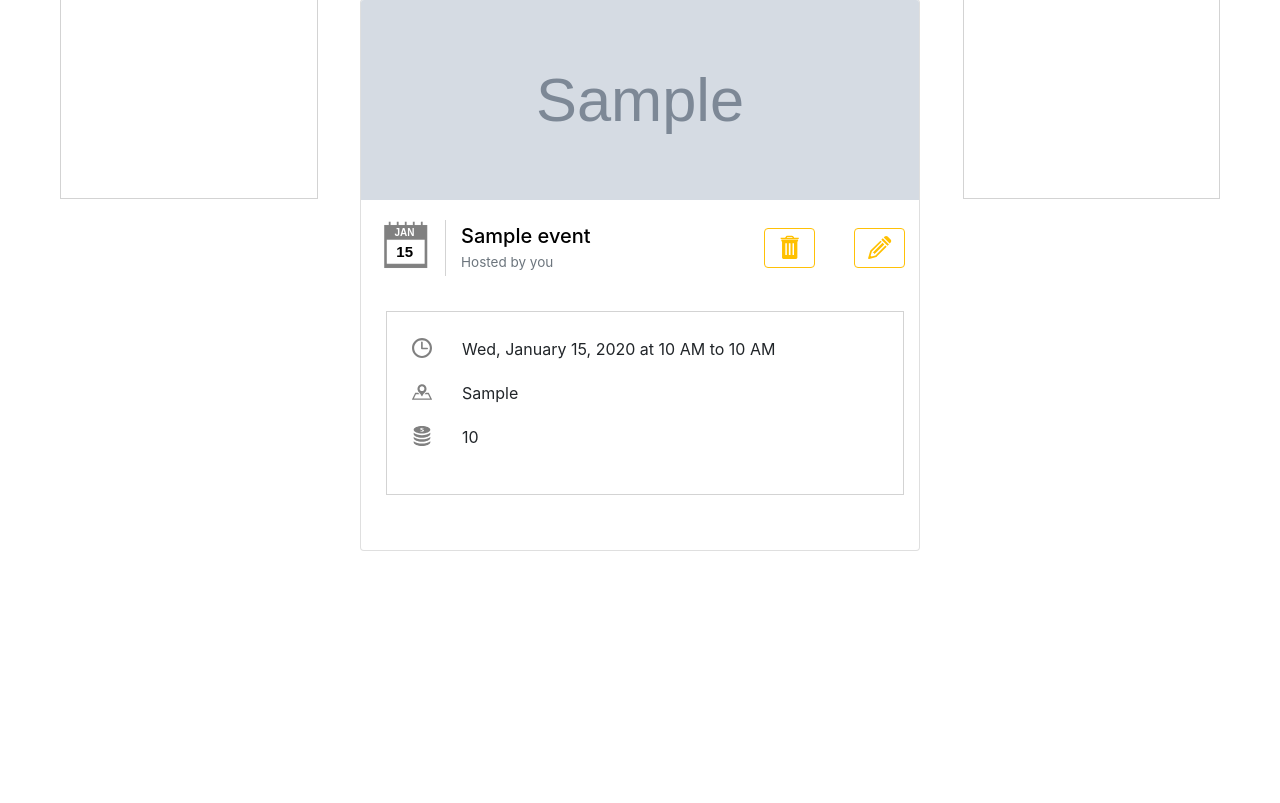
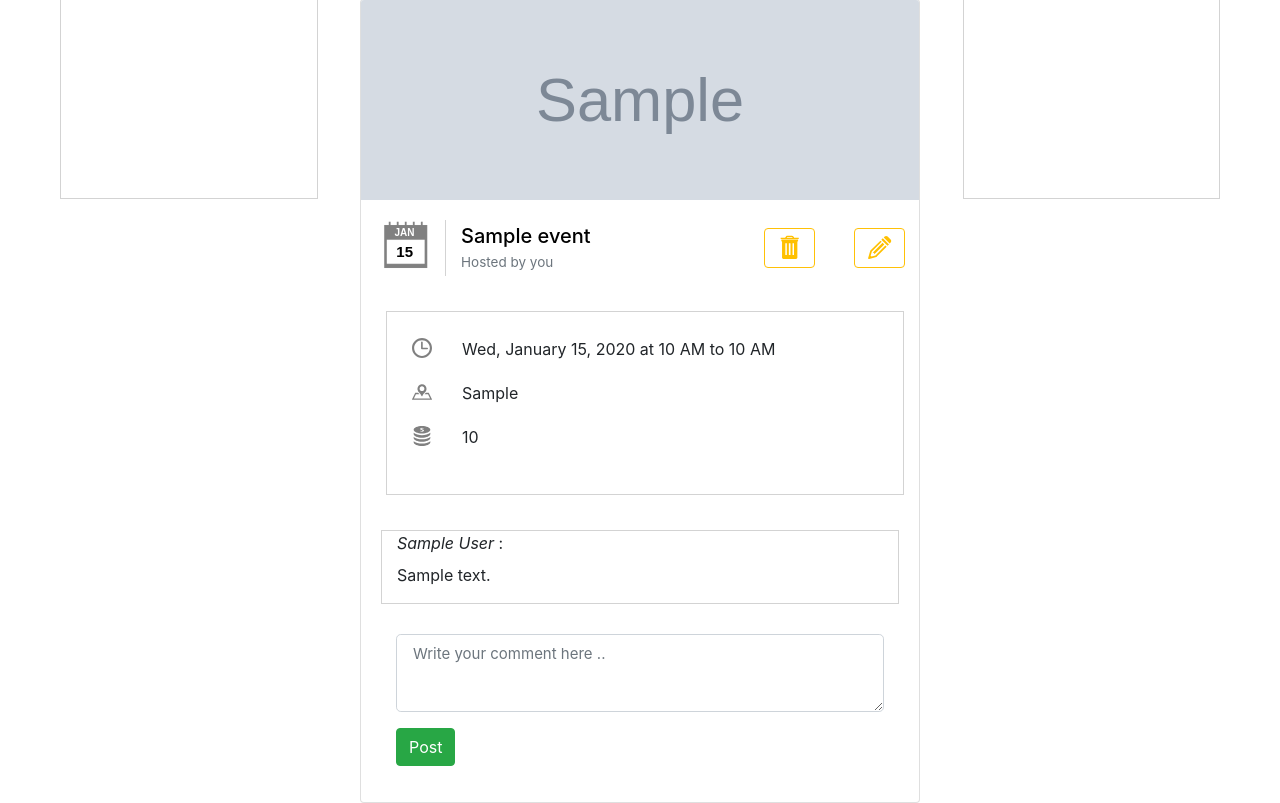
Before and after one commit to devdsd/ProjectHap, a Flask app: page /event/1 in a window 1280 px wide. Shown: the part 91-894 px from the top of the page. Before the commit the page ends 642 px from the top, so only its background shows below. Run offline with Flask 2, Linux system fonts and the light colour scheme; a user stored in the database is signed in; tables that the repository leaves empty hold one stand-in row (values such as "Sample post"); grey boxes marked "Sample" are stand-in pictures; parts of the project's set-up code (start-up, migrations or seed data) failed here and were passed over; some libraries are stand-ins or nearby versions.

Commit message:
Review/Comment Feature Done! Event Page can now populate reviews from users

```diff
--- a/hap/__init__.py
+++ b/hap/__init__.py
@@ -6,7 +6,7 @@ from flask_login import LoginManager
 
 app = Flask(__name__)
 app.config['SECRET_KEY'] = '2BB80D537B1DA3E38BD30361AA855686BDE0EACD7162FEF6A25FE97BF527A25B'
-app.config['SQLALCHEMY_DATABASE_URI'] = 'mysql://root:root@localhost/sampledatabase'
+app.config['SQLALCHEMY_DATABASE_URI'] = 'mysql://root:root@localhost/hapdatabase'
 db = SQLAlchemy(app)
 bcrypt = Bcrypt(app)
 login_manager = LoginManager(app)
--- a/hap/forms.py
+++ b/hap/forms.py
@@ -1,7 +1,7 @@
 from flask_wtf import FlaskForm
 from flask_wtf.file import FileField, FileAllowed
 from flask_login import current_user
-from wtforms import StringField, PasswordField, SubmitField, BooleanField, TextAreaField, IntegerField, SelectField
+from wtforms import StringField, PasswordField, SubmitField, BooleanField, TextAreaField, TextField, IntegerField, SelectField
 from wtforms.validators import DataRequired, Length, Email, EqualTo, ValidationError, NumberRange
 from wtforms.fields.html5 import DateField
 from wtforms_components import TimeField
@@ -16,7 +16,7 @@ class SignupForm(FlaskForm):
   username = StringField('Username', validators=[DataRequired(), Length(min=2, max=20)])
   password = PasswordField("Password", validators=[DataRequired(), Length(min=6, max=50)])
   confirm_password = PasswordField('Confirm Password', validators=[DataRequired(), EqualTo('password')])
-  # interestoption = SelectField('Choose an Interest', coerce=int, choices=[(interest.id, interest.categoryName) for interest in Categories.query.all()])
+  interestoption = SelectField('Choose an Interest', coerce=int, choices=[(interest.id, interest.categoryName) for interest in Categories.query.all()])
 
   submit = SubmitField('Sign Up')
 
@@ -92,7 +92,7 @@ class CreateEventForm(FlaskForm):
   imageFile = FileField("Profile Picture", validators=[FileAllowed(["jpg", "png"])])
   fee = IntegerField("Fee", validators=[NumberRange(max=1000000)])
   location = StringField('Location', validators=[DataRequired(), Length(min=2, max =75)])
-  # categoryoption = SelectField('Choose a Category of Event', coerce=int, choices=[(category.id, category.categoryName) for category in Categories.query.all()])
+  categoryoption = SelectField('Choose a Category of Event', coerce=int, choices=[(category.id, category.categoryName) for category in Categories.query.all()])
   submit = SubmitField('Post Event')
 
 # class UpdateAccountForm(FlaskForm):
@@ -112,9 +112,9 @@ class CreateEventForm(FlaskForm):
 #           if user:
 #               raise ValidationError('That email is Taken.')
 
-# class AddCommentForm(FlaskForm):
-#     body = StringField("Body", validators=[DataRequired()])
-#     submit = SubmitField("Post")
+class ReviewForm(FlaskForm):
+  reviewbody = TextAreaField("Write your comment here ... ")
+  submit = SubmitField("Post")
 
 class DeleteEventForm(FlaskForm):
   eventName = StringField('Event Name', validators=[Length(min=2, max =80)])
--- a/hap/routes.py
+++ b/hap/routes.py
@@ -27,6 +27,9 @@ def home():
     if current_user.is_authenticated:
         formTwo = CreateEventForm()
         events = Events.query.filter(Categories.userhasinterest.any(id=current_user.id)).order_by(Events.dateCreated.desc())
+
+        # print "Print this: {}".format(reviewbody.reviewbody.data)
+        # print 'You entered: {}'.format(request.form['text'])
         # interest = Categories.query.filter(Categories.userhasinterest.any(id=current_user.id)).first()
         #review = Review.query(Events.any(id=current_user.id))
 
@@ -43,7 +46,6 @@ def home():
                 db.session.add(event)
                 db.session.commit()
 
-                # foreventId = Events.query.filter_by(id=event.id).first()
 
                 statement = eventhascategory_rel_table.insert().values(category_id=formTwo.categoryoption.data, event_id=event.id)
                 db.session.execute(statement)
@@ -94,6 +96,7 @@ def home():
 
     elif formOne.usernameOrEmail.data or formOne.password.data:
         return render_template("home.html", formOne=formOne, title="Welcome to Hap!", dropdownAppearance="show", ariaExpansionBool="true")
+
 
     return render_template("home.html", formOne=formOne, title="Welcome to Hap!", dropdownAppearance="", ariaExpansionBool="false")
 
@@ -250,6 +253,23 @@ def settings():
 def event(event_id):
     event = Events.query.get_or_404(event_id)
 
+    reviewbody = ReviewForm()
+    # print "1. Print this: {}".format(reviewbody.reviewbody.data)
+
+    if reviewbody.reviewbody.data is not None:
+        # print "NAA ko sa REVIEW BODY"
+        statement = review_rel_table.insert().values(user_id=current_user.id, event_id=event.id, review=reviewbody.reviewbody.data)
+        db.session.execute(statement)
+        db.session.commit()
+
+        # print "2. Print this: {}".format(event.id)
+
+        return redirect(url_for("event", event_id=event.id))
+
+    reviews = db.session.query(review_rel_table.c.review, Users.firstName, Users.lastName).filter(review_rel_table.c.event_id == event.id).filter(Users.id == review_rel_table.c.user_id).all()
+    # reviews = Events.query.join(review_rel_table).join(Users).filter(review_rel_table.c.user_id == current_user.id and review_rel_table.c.event_id == event.id).all()
+    # print "3. Print this: {}".format(reviews)
+
     formFour = DeleteEventForm()
     formThree = UpdateEventForm()
 
@@ -313,7 +333,7 @@ def event(event_id):
 
                 return redirect(url_for("event", event_id=event.id))
 
-            return render_template("event.html", title=event.eventName, event=event, formOneOrTwo=formTwo, formButtonClass="danger", homeNavbarLogoBorderBottom="white", profileNavbarLogoBorderBottom="white")
+            return render_template("event.html", title=event.eventName, event=event, formOneOrTwo=formTwo, formButtonClass="danger", homeNavbarLogoBorderBottom="white", profileNavbarLogoBorderBottom="white", reviewbody=reviewbody, reviews=reviews)
 
         else:
             formOne = JoinEventForm()
@@ -326,6 +346,6 @@ def event(event_id):
 
                 return redirect(url_for("event", event_id=event.id))
 
-            return render_template("event.html", title=event.eventName, event=event, formOneOrTwo=formOne, formButtonClass="warning", homeNavbarLogoBorderBottom="white", profileNavbarLogoBorderBottom="white")
+            return render_template("event.html", title=event.eventName, event=event, formOneOrTwo=formOne, formButtonClass="warning", homeNavbarLogoBorderBottom="white", profileNavbarLogoBorderBottom="white", reviewbody=reviewbody, reviews=reviews)
 
-    return render_template("event.html", title=event.eventName, event=event, formThree=formThree, formFour=formFour, homeNavbarLogoBorderBottom="white", profileNavbarLogoBorderBottom="white")
+    return render_template("event.html", title=event.eventName, event=event, formThree=formThree, formFour=formFour, homeNavbarLogoBorderBottom="white", profileNavbarLogoBorderBottom="white", reviewbody=reviewbody, reviews=reviews)
--- a/hap/templates/event.html
+++ b/hap/templates/event.html
@@ -345,6 +345,7 @@
                                                     </div>
                                                     {% endif %}
                                                 </div>
+
                                                 <div class="container-fluid" style="margin:35px 5px;border:1px lightgray solid;padding:25px;">
                                                     <div class="row">
                                                         <div class="col-md-auto" style="margin-bottom:20px;width:50px;">
@@ -369,6 +370,33 @@
                                                         </div>
                                                     </div>
                                                 </div>
+
+                                                <div class="container-fluid" style="border:1px lightgray solid;margin-bottom:30px;">
+                                                    {% for review in reviews %}
+                                                        <label> <em>{{ review.firstName }} {{ review.lastName }} </em> : </label>
+                                                        <p> {{ review.review }} </p>
+                                                    {% endfor %}
+                                                </div>
+                                                <div class="container">
+                                                    <form method="POST" action="" enctype="multipart/form-data" onsubmit="submit.disabled=true;return true;">
+                                                        <div class="form-group">
+                                                                {% if reviewbody.reviewbody.errors %}
+                                                                    {{ reviewbody.reviewbody(class="form-control form-control-lg is-invalid", placeholder="Write your comment here ..", onkeyup="count_up(this);") }}
+                                                                    <div class="invalid-feedback">
+                                                                        {% for error in reviewbody.reviewbody.errors %}
+                                                                            <span> {{ error }} </span>
+                                                                        {% endfor %}
+                                                                    </div>
+                                                                {% else %}
+                                                                    {{ reviewbody.reviewbody(class="form-control form-control-lg", placeholder="Write your comment here ..", onkeyup="count_up(this);") }}
+                                                                {% endif %}
+                                                        </div>
+                                                        <div class="form-group">
+                                                                {{ reviewbody.submit(class="btn btn-success") }}
+                                                        </div>
+                                                    </form>
+                                                </div>
+
                                             </div>
                                         </div>
                                     </div>
--- a/hap/templates/home.html
+++ b/hap/templates/home.html
@@ -84,6 +84,7 @@
             {% endif %}
         </div>
     {% endblock navbarRightComponent %}
+
     {% block content %}
         {% if current_user.is_authenticated %}
             <div style="padding-left: calc(100vw - 100%);">
@@ -292,6 +293,7 @@
                                         </div>
                                     </div>
                                 </div>
+
                                 <div style="width:100%;height:100%;padding:0 10px;">
                                     {% for event in events %}
                                         <div class="card" style="width:565px;margin-top:20px;">
@@ -344,6 +346,8 @@
                                                 </div>
                                             </div>
                                         </div>
+
+
                                     {% endfor %}
                                 </div>
                             </div>
```
Also changed, not shown: hap/models.py (+1 -44 lines), hap/static/images/21a66c8f9f530c3d99f886697c8b07.jpg (added), hap/static/images/3584d3ba2396bee1c9063efd1fc76f.png (added), hap/static/images/3e34c58116e349dc7bddac11de709a.jpg (added), hap/static/images/4db76f9ba40f84e6e07d7d071e9c32.jpg (added), hap/static/images/5f939c647ac1cfd2c86aa23625633a.jpg (added), hap/static/images/6186cdbfa2faff73c2c466990b732e.jpg (added), hap/static/images/9dee87e68a7e8f7597c8d452179105.jpg (added), hap/static/images/d3febd0c01883c15a75c1ba0071742.png (added).
